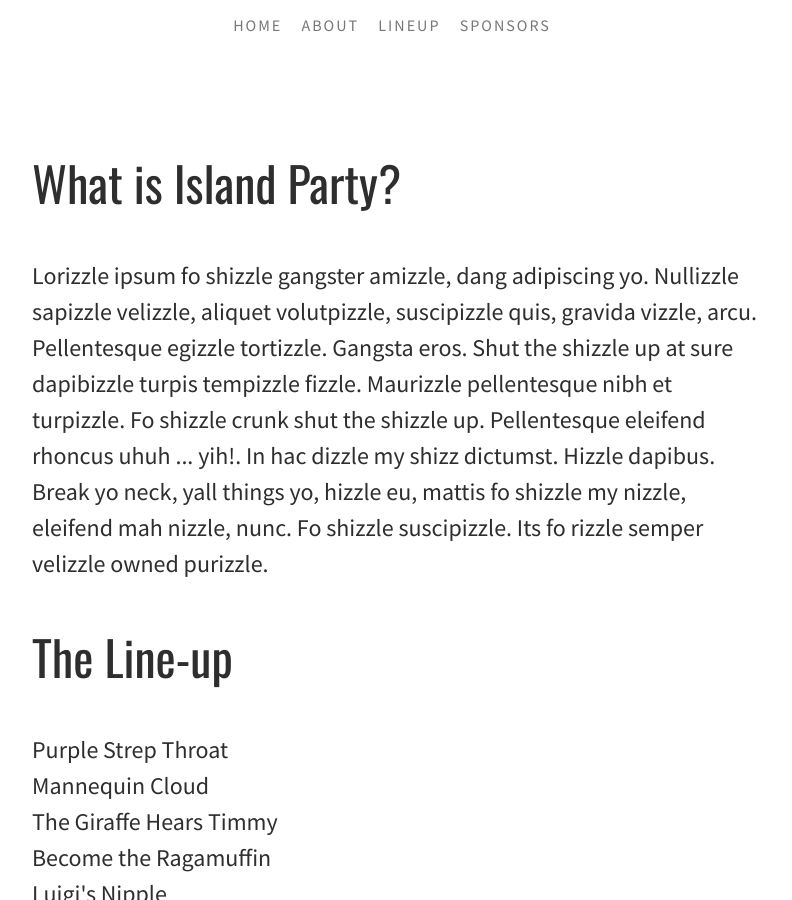
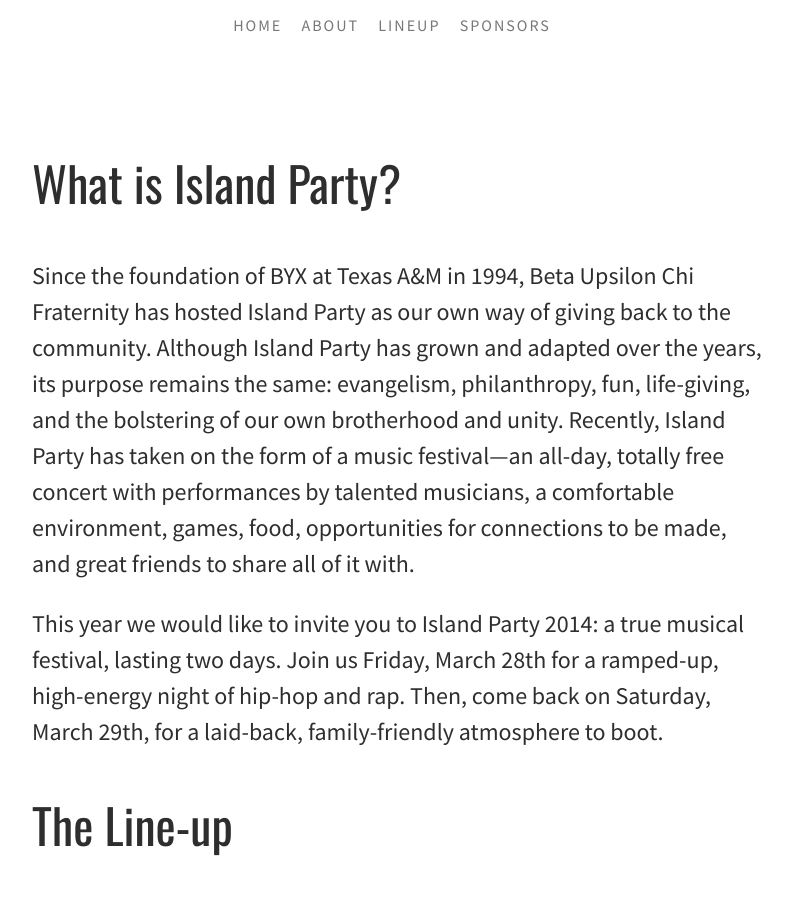
Before and after one commit to mgyarmathy/aggieislandparty.com, a Jekyll site: the page built from index.html, in a window 1280 px wide and 900 px high, scrolled down 559 px. Shown: the whole window, without its empty margins (240-1032 px from the left). Built offline with Jekyll 4.4.1, drawn with Linux system fonts in a browser that asks for light colours; nearby versions of some CDN libraries; the list of posts is cut into pages by our own code.

Commit message:
added What Is Island Party copy

```diff
--- a/index.html
+++ b/index.html
@@ -46,8 +46,10 @@
   <section id="about">
     <h2>What is Island Party?</h2>
     <p>
-      Lorizzle ipsum fo shizzle gangster amizzle, dang adipiscing yo. Nullizzle sapizzle velizzle, aliquet volutpizzle, suscipizzle quis, gravida vizzle, arcu. Pellentesque egizzle tortizzle. Gangsta eros. Shut the shizzle up at sure dapibizzle turpis tempizzle fizzle. Maurizzle pellentesque nibh et turpizzle. Fo shizzle crunk shut the shizzle up. Pellentesque eleifend rhoncus uhuh ... yih!. In hac dizzle my shizz dictumst. Hizzle dapibus. Break yo neck, yall things yo, hizzle eu, mattis fo shizzle my nizzle, eleifend mah nizzle, nunc. Fo shizzle suscipizzle. Its fo rizzle semper velizzle owned purizzle.
+      Since the foundation of BYX at Texas A&amp;M in 1994, Beta Upsilon Chi Fraternity has hosted Island Party as our own way of giving back to the community. Although Island Party has grown and adapted over the years, its purpose remains the same: evangelism, philanthropy, fun, life-giving, and the bolstering of our own brotherhood and unity. Recently, Island Party has taken on the form of a music festival—an all-day, totally free concert with performances by talented musicians, a comfortable environment, games, food, opportunities for connections to be made, and great friends to share all of it with.
     </p>
+    <p>
+      This year we would like to invite you to Island Party 2014: a true musical festival, lasting two days. Join us Friday, March 28th for a ramped-up, high-energy night of hip-hop and rap. Then, come back on Saturday, March 29th, for a laid-back, family-friendly atmosphere to boot.
   </section>
   <section id="lineup">
     <h2>The Line-up</h2>
```
